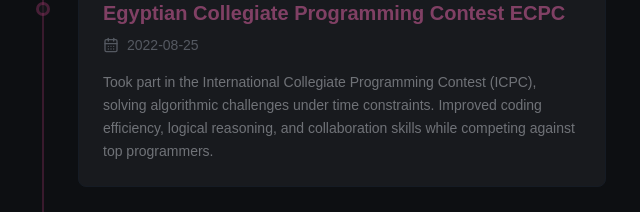
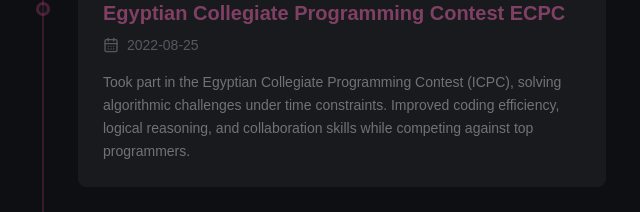
Before and after one commit to AbdelrahmanNasser00/my-portfolio, a React (Vite) app: page / in a window 1280 px wide. Shown: the part 3791-4003 px from the top of the page, without its empty margins (626-1266 px from the left). Built offline with nearby package versions, Linux system fonts and the light colour scheme.

Commit message:
Update timeline

```diff
--- a/src/components/RightSide/Timeline/Timeline.ts
+++ b/src/components/RightSide/Timeline/Timeline.ts
@@ -14,7 +14,7 @@
     title: "Egyptian Collegiate Programming Contest ECPC",
     date: "2022-08-25",
     description:
-      "Took part in the International Collegiate Programming Contest (ICPC), solving algorithmic challenges under time constraints. Improved coding efficiency, logical reasoning, and collaboration skills while competing against top programmers.",
+      "Took part in the Egyptian Collegiate Programming Contest (ICPC), solving algorithmic challenges under time constraints. Improved coding efficiency, logical reasoning, and collaboration skills while competing against top programmers.",
   },
   {
     title: "FCI Assiut University - Computer Science Department",
```
